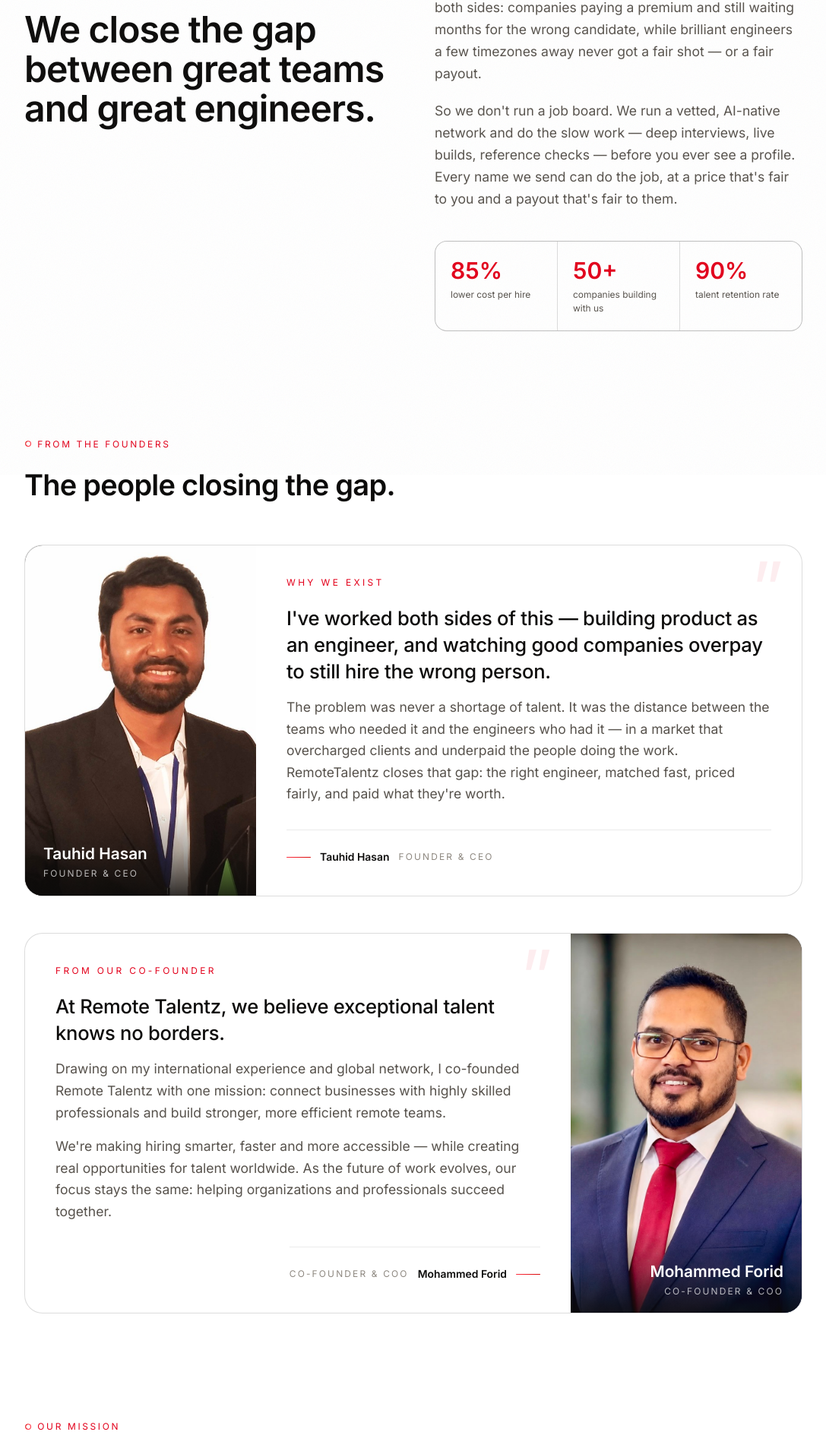
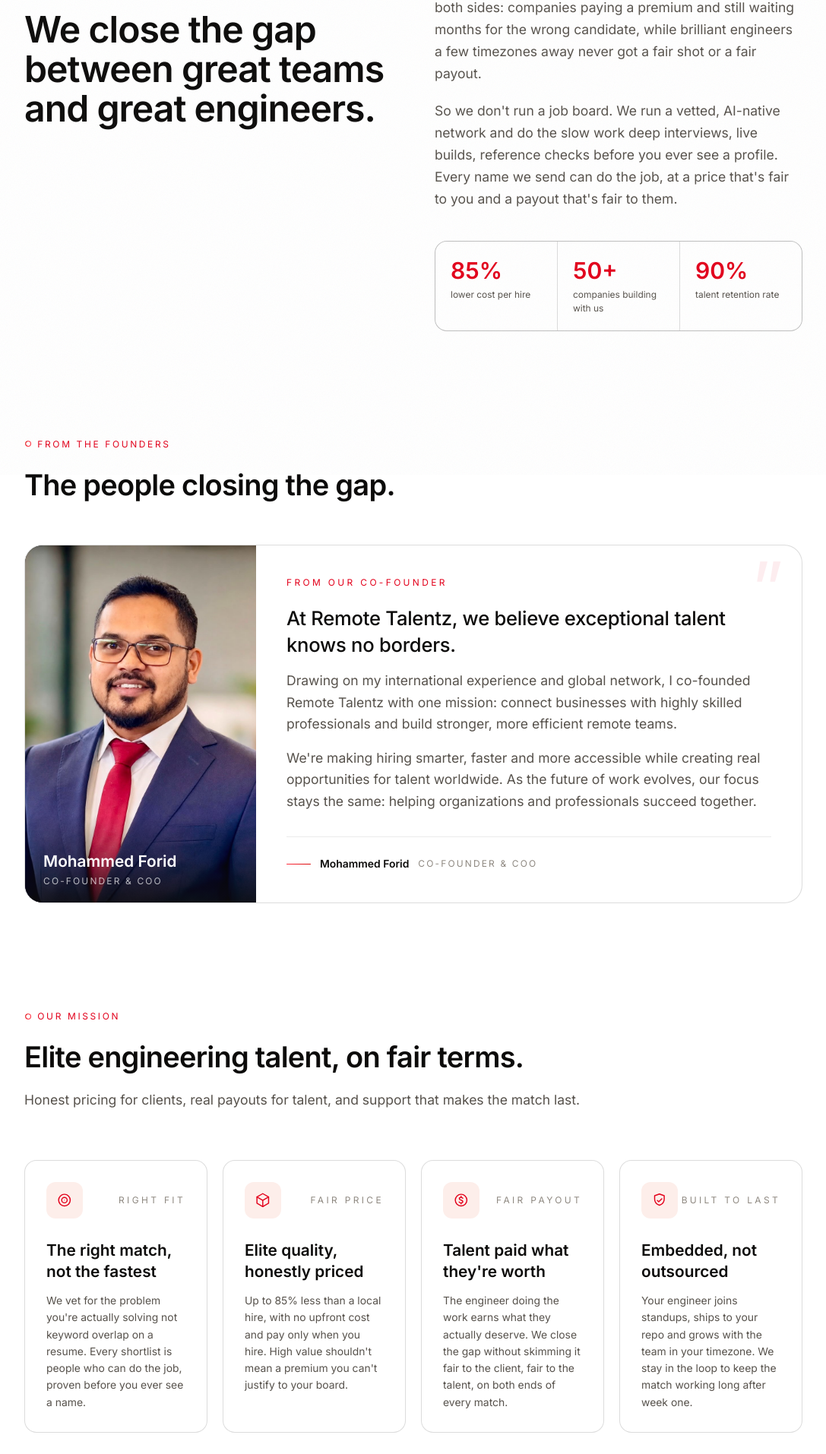
Before and after one commit to TaforaTech/remote-talentz, a Next.js app: page /about in a window 1280 px wide. Shown: the part 175-2089 px from the top of the page at 76% size, without its empty margins (96-1183 px from the left). Built offline with nearby package versions, Linux system fonts and the light colour scheme.

Commit message:
feat: remove dash

```diff
--- a/src/components/About.tsx
+++ b/src/components/About.tsx
@@ -22,7 +22,7 @@
   {
     tag: "Right fit",
     title: "The right match, not the fastest",
-    body: "We vet for the problem you're actually solving — not keyword overlap on a résumé. Every shortlist is people who can do the job, proven before you ever see a name.",
+    body: "We vet for the problem you're actually solving not keyword overlap on a resume. Every shortlist is people who can do the job, proven before you ever see a name.",
     icon: (
       <svg {...iconAttrs}>
         <circle cx="12" cy="12" r="8.5" />
@@ -34,7 +34,7 @@
   {
     tag: "Fair price",
     title: "Elite quality, honestly priced",
-    body: "Up to 85% less than a local hire, with no upfront cost and pay-only-when-you-hire. High value shouldn't mean a premium you can't justify to your board.",
+    body: "Up to 85% less than a local hire, with no upfront cost and pay only when you hire. High value shouldn't mean a premium you can't justify to your board.",
     icon: (
       <svg {...iconAttrs}>
         <path d="M12 2.5l8.5 4.9v9.2L12 21.5l-8.5-4.9V7.4z" />
@@ -45,7 +45,7 @@
   {
     tag: "Fair payout",
     title: "Talent paid what they're worth",
-    body: "The engineer doing the work earns what they actually deserve. We close the gap without skimming it — fair to the client, fair to the talent, on both ends of every match.",
+    body: "The engineer doing the work earns what they actually deserve. We close the gap without skimming it fair to the client, fair to the talent, on both ends of every match.",
     icon: (
       <svg {...iconAttrs}>
         <circle cx="12" cy="12" r="8.5" />
@@ -56,7 +56,7 @@
   {
     tag: "Built to last",
     title: "Embedded, not outsourced",
-    body: "Your engineer joins standups, ships to your repo and grows with the team — in your timezone. We stay in the loop to keep the match working long after week one.",
+    body: "Your engineer joins standups, ships to your repo and grows with the team in your timezone. We stay in the loop to keep the match working long after week one.",
     icon: (
       <svg {...iconAttrs}>
         <path d="M9 12.5l2 2 4.5-4.5" />
@@ -110,17 +110,6 @@
   image?: string;
 }[] = [
   {
-    initials: "TH",
-    name: "Tauhid Hasan",
-    role: "Founder & CEO",
-    eyebrow: "Why we exist",
-    image: "/founder.jpg",
-    paragraphs: [
-      "I've worked both sides of this — building product as an engineer, and watching good companies overpay to still hire the wrong person.",
-      "The problem was never a shortage of talent. It was the distance between the teams who needed it and the engineers who had it — in a market that overcharged clients and underpaid the people doing the work. RemoteTalentz closes that gap: the right engineer, matched fast, priced fairly, and paid what they're worth.",
-    ],
-  },
-  {
     initials: "FR",
     name: "Mohammed Forid",
     role: "Co-founder & COO",
@@ -129,7 +118,7 @@
     paragraphs: [
       "At Remote Talentz, we believe exceptional talent knows no borders.",
       "Drawing on my international experience and global network, I co-founded Remote Talentz with one mission: connect businesses with highly skilled professionals and build stronger, more efficient remote teams.",
-      "We're making hiring smarter, faster and more accessible — while creating real opportunities for talent worldwide. As the future of work evolves, our focus stays the same: helping organizations and professionals succeed together.",
+      "We're making hiring smarter, faster and more accessible while creating real opportunities for talent worldwide. As the future of work evolves, our focus stays the same: helping organizations and professionals succeed together.",
     ],
   },
 ];
@@ -137,7 +126,7 @@
 const QUOTES = [
   {
     quote:
-      "We briefed them on a Monday and had a RAG engineer committing code the following week. The vetting is real — it felt like extending our own team, not outsourcing.",
+      "We briefed them on a Monday and had a RAG engineer committing code the following week. The vetting is real it felt like extending our own team, not outsourcing.",
     name: "Maya Chen",
     role: "CTO, Series A fintech",
   },
@@ -149,7 +138,7 @@
   },
   {
     quote:
-      "Our founding engineer came through RemoteTalentz. Eighteen months later he runs a team of five — also hired through them.",
+      "Our founding engineer came through RemoteTalentz. Eighteen months later he runs a team of five also hired through them.",
     name: "Sofia Lindqvist",
     role: "Founder, AI tooling startup",
   },
@@ -177,12 +166,12 @@
                   RemoteTalentz started with a problem its founder hit from both
                   sides: companies paying a premium and still waiting months for
                   the wrong candidate, while brilliant engineers a few timezones
-                  away never got a fair shot — or a fair payout.
+                  away never got a fair shot or a fair payout.
                 </p>
                 <p>
                   So we don&apos;t run a job board. We run a vetted, AI-native
-                  network and do the slow work — deep interviews, live builds,
-                  reference checks — before you ever see a profile. Every name we
+                  network and do the slow work deep interviews, live builds,
+                  reference checks before you ever see a profile. Every name we
                   send can do the job, at a price that&apos;s fair to you and a
                   payout that&apos;s fair to them.
                 </p>
```
